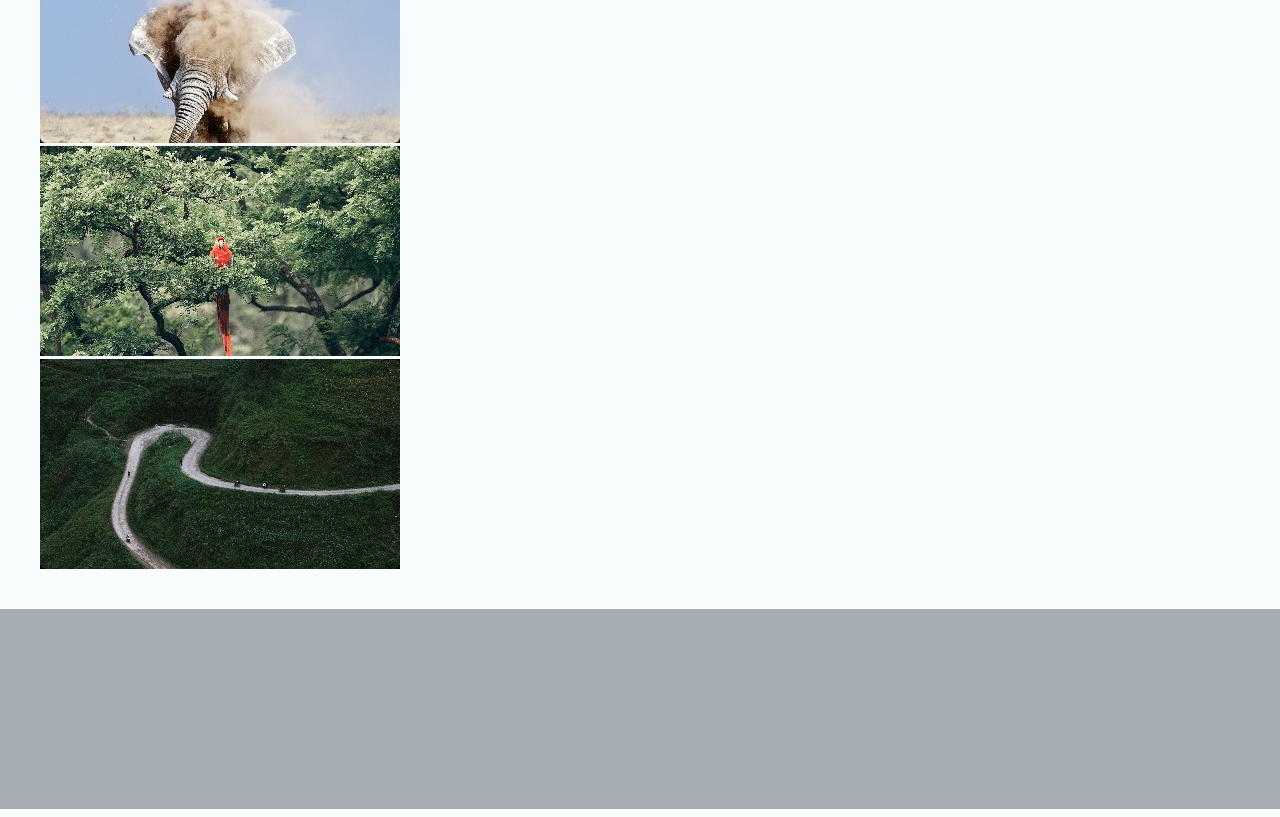
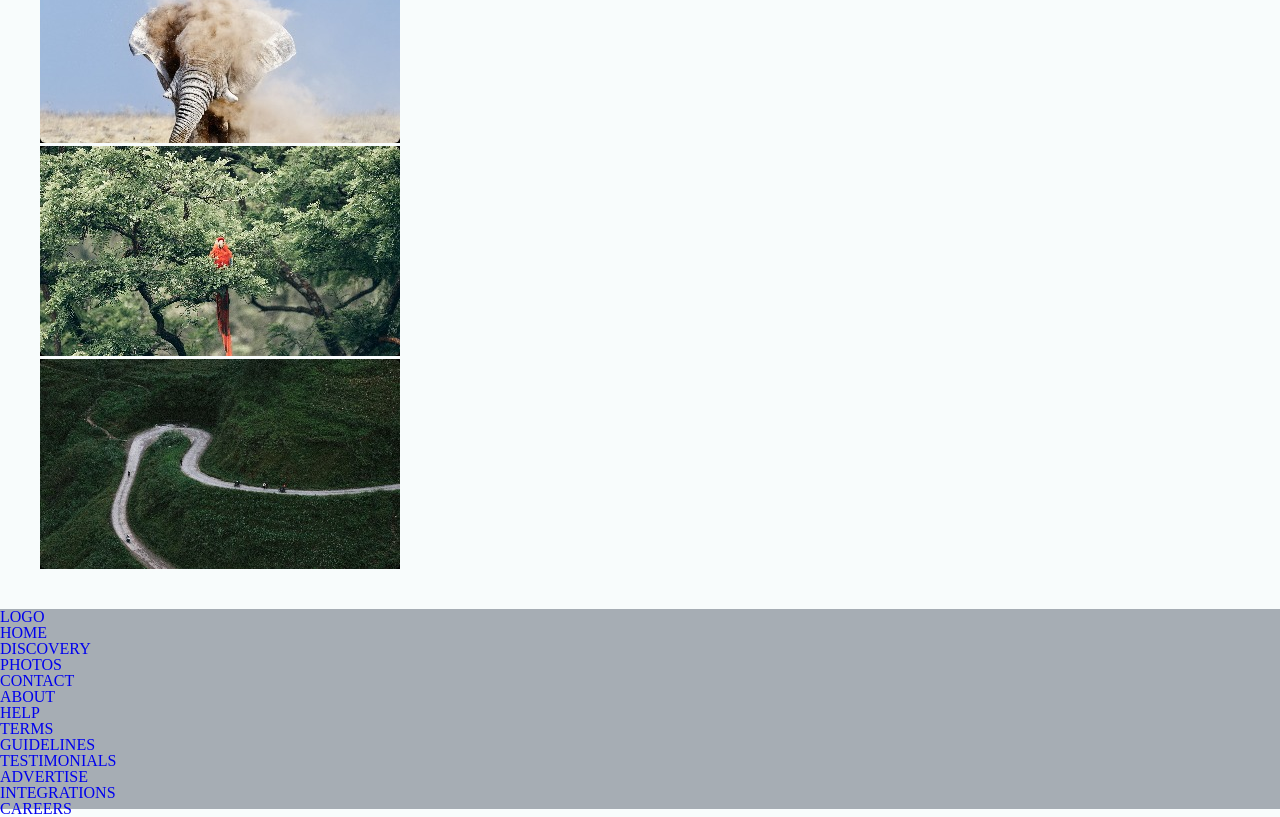
Before and after one commit to tamarmazanashvili/homework-5, a plain HTML site: page index.html in a window 1280 px wide. Shown: the part 1994-2811 px from the top of the page. Drawn offline with Linux system fonts and the light colour scheme; a web font is replaced by a local one.

Commit message:
ADDED FOOTER

```diff
--- a/index.html
+++ b/index.html
@@ -93,7 +93,49 @@
 
 	</section>
 	<footer>
-
+		<a class="logo-footer" href="index.html">LOGO</a>
+		<ul>
+			<li>
+				<a href="#">HOME</a>
+			</li>
+			<li>
+				<a href="#">DISCOVERY</a>
+			</li>
+			<li>
+				<a href="#">PHOTOS</a>
+			</li>
+			<li>
+				<a href="#">CONTACT</a>
+			</li>
+		</ul>
+		<ul>
+			<li>
+				<a href="#">ABOUT</a>
+			</li>
+			<li>
+				<a href="#">HELP</a>
+			</li>
+			<li>
+				<a href="#">TERMS</a>
+			</li>
+			<li>
+				<a href="#">GUIDELINES</a>
+			</li>
+		</ul>
+		<ul>
+			<li>
+				<a href="#">TESTIMONIALS</a>
+			</li>
+			<li>
+				<a href="#">ADVERTISE</a>
+			</li>
+			<li>
+				<a href="#">INTEGRATIONS</a>
+			</li>
+			<li>
+				<a href="#">CAREERS</a>
+			</li>
+		</ul>
 	</footer>
 </body>
 </html>
```
